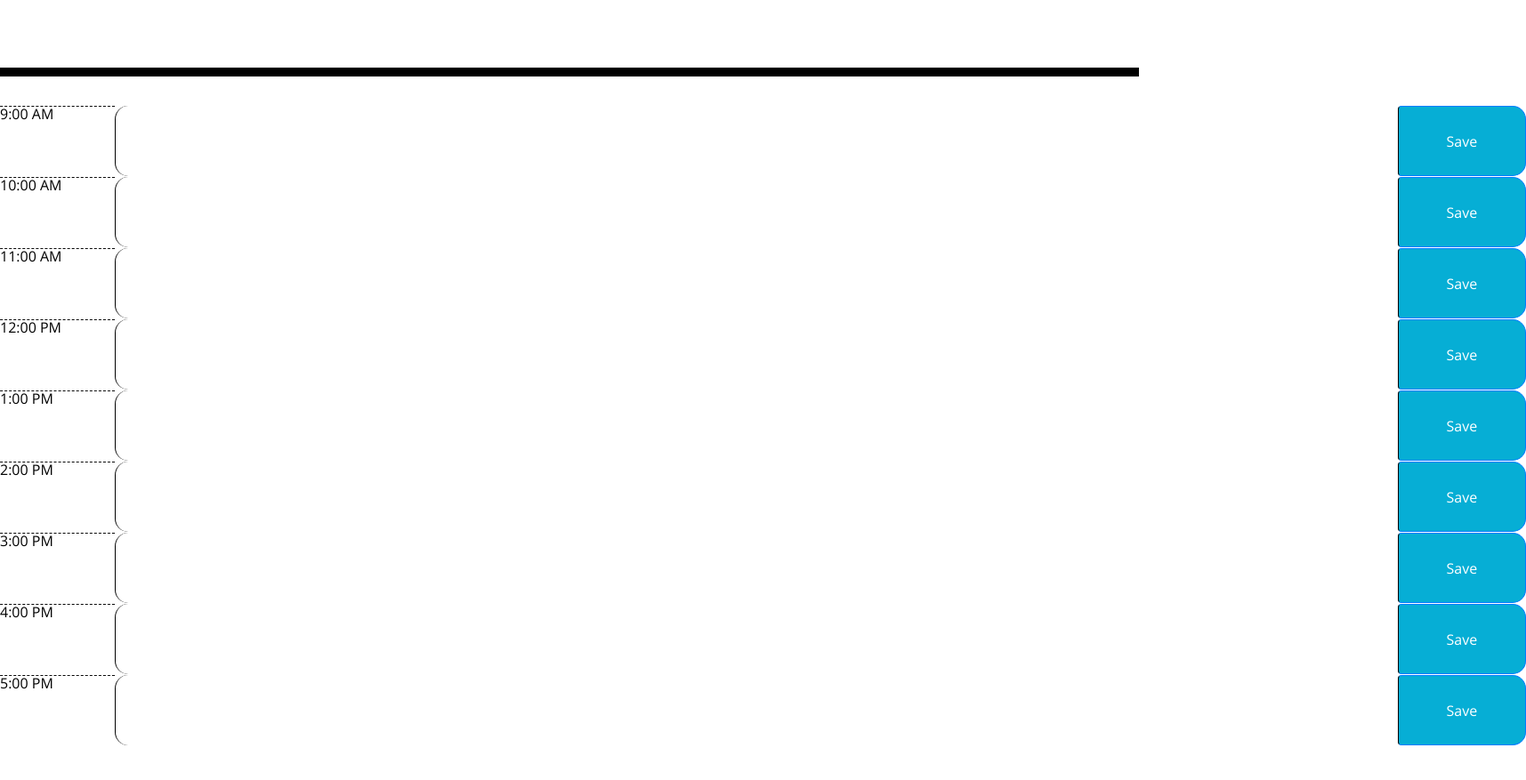
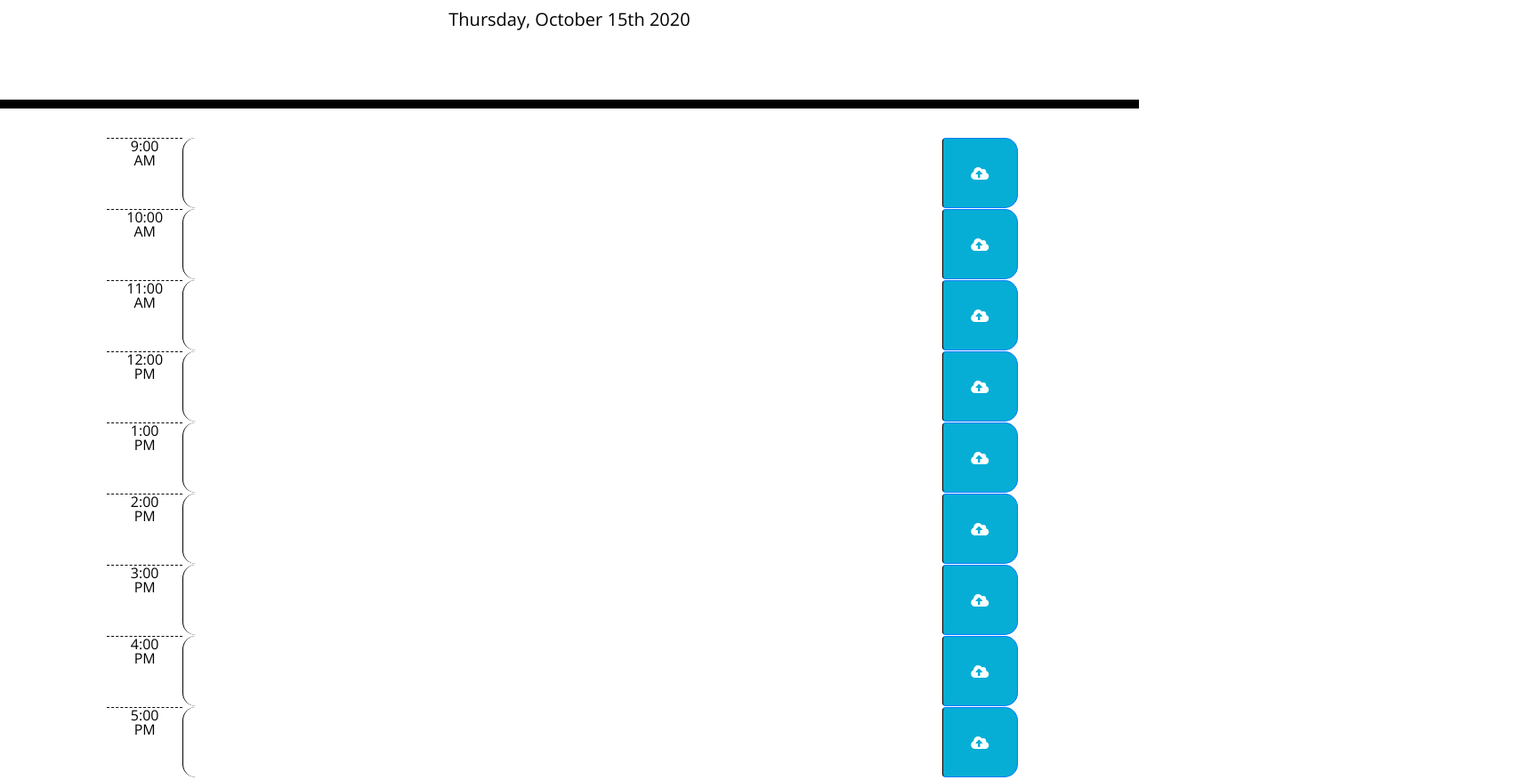
Before and after one commit to bspencer181/DayPlanner, a plain HTML site: page index.html in a window 1280 px wide. Shown: the part 182-1059 px from the top of the page at 89% size, 1715 px wide, since content can reach past the window. Drawn offline with nearby package versions, Linux system fonts and the light colour scheme.

Commit message:
added current date

```diff
--- a/index.html
+++ b/index.html
@@ -26,57 +26,58 @@
     <header class="jumbotron">
       <h1 class="display-3">Work Day Scheduler</h1>
       <p class="lead">A simple calendar app for scheduling your work day</p>
+
       <p id="currentDay" class="lead"></p>
     </header>
 <!-- time blocks -->
 <div class=row>
   <div id="9AM" class="col-sm-1 hour">9:00 AM</div>
   <textarea id="text-input" class="col-sm-10 time-block"></textarea>
-  <button type="button" class="col-sm-1 btn btn-primary saveBtn">Save</button>
+  <button type="button" class="col-sm-1 btn btn-primary saveBtn"><i class="fas fa-cloud-upload-alt"></i></button>
 </div>
 <div class=row>
   <div id="10AM" class="col-sm-1 hour">10:00 AM</div>
   <textarea id="text-input" class="col-sm-10 time-block"></textarea>
-  <button type="button" class="col-sm-1 btn btn-primary saveBtn">Save</button>
+  <button type="button" class="col-sm-1 btn btn-primary saveBtn"><i class="fas fa-cloud-upload-alt"></i></button>
 </div>
 <div class=row>
   <div id="11AM" class="col-sm-1 hour">11:00 AM</div>
   <textarea id="text-input" class="col-sm-10 time-block"></textarea>
-  <button type="button" class="col-sm-1 btn btn-primary saveBtn">Save</button>
+  <button type="button" class="col-sm-1 btn btn-primary saveBtn"><i class="fas fa-cloud-upload-alt"></i></button>
 </div>
 <div class=row>
   <div id="12PM" class="col-sm-1 hour">12:00 PM</div>
   <textarea id="text-input" class="col-sm-10 time-block"></textarea>
-  <button type="button" class="col-sm-1 btn btn-primary saveBtn">Save</button>
+  <button type="button" class="col-sm-1 btn btn-primary saveBtn"><i class="fas fa-cloud-upload-alt"></i></button>
 </div>
 <div class=row>
   <div id="1PM" class="col-sm-1 hour">1:00 PM</div>
   <textarea id="text-input" class="col-sm-10 time-block"></textarea>
-  <button type="button" class="col-sm-1 btn btn-primary saveBtn">Save</button>
+  <button type="button" class="col-sm-1 btn btn-primary saveBtn"><i class="fas fa-cloud-upload-alt"></i></button>
 </div>
 <div class=row>
   <div id="2PM" class="col-sm-1 hour">2:00 PM</div>
   <textarea id="text-input" class="col-sm-10 time-block"></textarea>
-  <button type="button" class="col-sm-1 btn btn-primary saveBtn">Save</button>
+  <button type="button" class="col-sm-1 btn btn-primary saveBtn"><i class="fas fa-cloud-upload-alt"></i></button>
 </div>
 <div class=row>
   <div id="3PM" class="col-sm-1 hour">3:00 PM</div>
   <textarea id="text-input" class="col-sm-10 time-block"></textarea>
-  <button type="button" class="col-sm-1 btn btn-primary saveBtn">Save</button>
+  <button type="button" class="col-sm-1 btn btn-primary saveBtn"><i class="fas fa-cloud-upload-alt"></i></button>
 </div>
 <div class=row>
   <div id="4PM" class="col-sm-1 hour">4:00 PM</div>
   <textarea id="text-input" class="col-sm-10 time-block"></textarea>
-  <button type="button" class="col-sm-1 btn btn-primary saveBtn">Save</button>
+  <button type="button" class="col-sm-1 btn btn-primary saveBtn"><i class="fas fa-cloud-upload-alt"></i></button>
 </div>
 <div class=row>
   <div id="5PM" class="col-sm-1 hour">5:00 PM</div>
   <textarea id="text-input" class="col-sm-10 time-block"></textarea>
-  <button type="button" class="col-sm-1 btn btn-primary saveBtn">Save</button>
+  <button type="button" class="col-sm-1 btn btn-primary saveBtn"><i class="fas fa-cloud-upload-alt"></i></button>
 </div>
 
     <script src="https://code.jquery.com/jquery-3.4.1.min.js"></script>
     <script src="https://cdnjs.cloudflare.com/ajax/libs/moment.js/2.24.0/moment.min.js"></script>
-    <script src="Library/Moment/moment.min.js"></script>
+    <script src="script.js"></script>
   </body>
 </html>
--- a/script.js
+++ b/script.js
@@ -1,12 +1,22 @@
 $(document).ready(function() {
     //STEP 1 color code based on time USE moment .js
     var hour = moment().hours();
-    console.log(hour)
-    //i found the time
-    //write a function to check if the moment is passed my time div
+    (console.log(hour))
+
+    var date = moment().format("dddd, MMMM Do YYYY");
+// var currentTime = moment().format('H');
+// console.log(currentTime);
+
+//-------append date----------//
+$("#currentDay").append(date);
+
+    // write function that checks current time
     //and grey out hours that are passed
-    //STEP 2 when i click on middle col i can enter text
-    //make text input
     //Step 3 click on Save button text from step 2 is saved in local storage and persists after i refresh
     //write a function to grab that text value and save it to local storage
+
+
+
+
+
   });
--- a/style.css
+++ b/style.css
@@ -3,6 +3,7 @@ body {
     font-size: 16px;
     line-height: 1;
     margin-bottom: 25px;
+    text-align: center;
   }
 
   textarea{
@@ -35,7 +36,9 @@ body {
     white-space: pre-wrap;
     height: 80px;
     border-top: 1px solid white;;
-    width: 1730px;
+    width: 80%;
+    text-align: center;
+    margin-left: 120px;
   }
 
   .hour {
```
